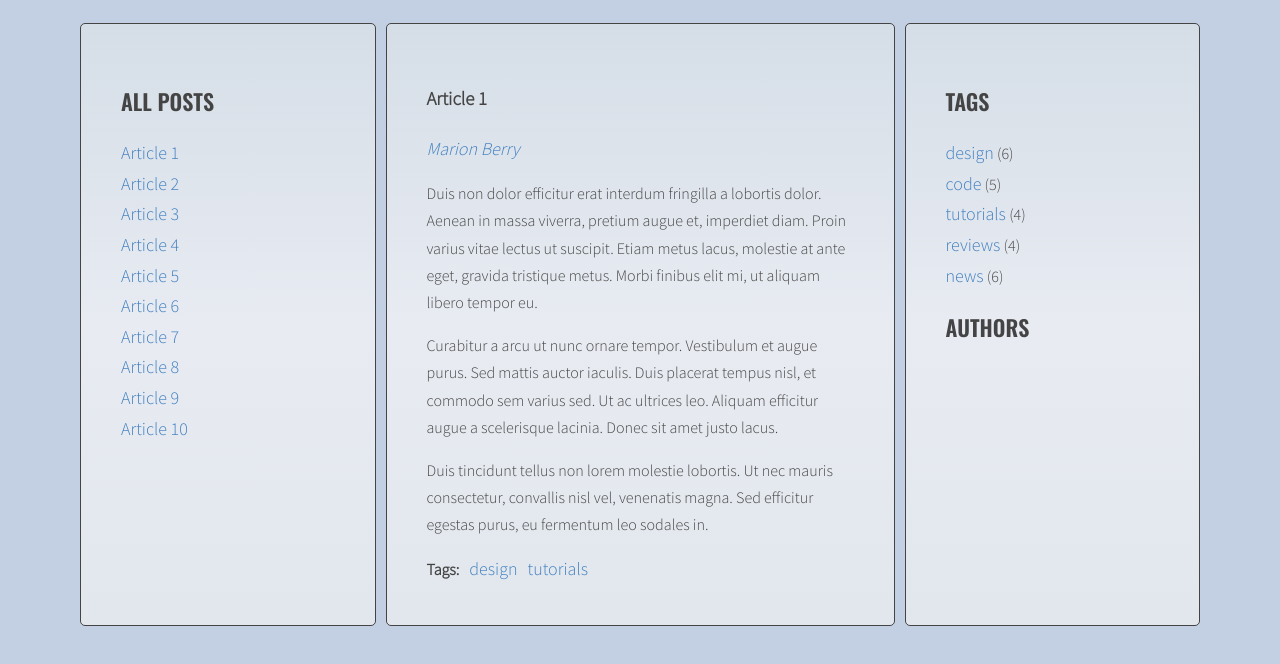
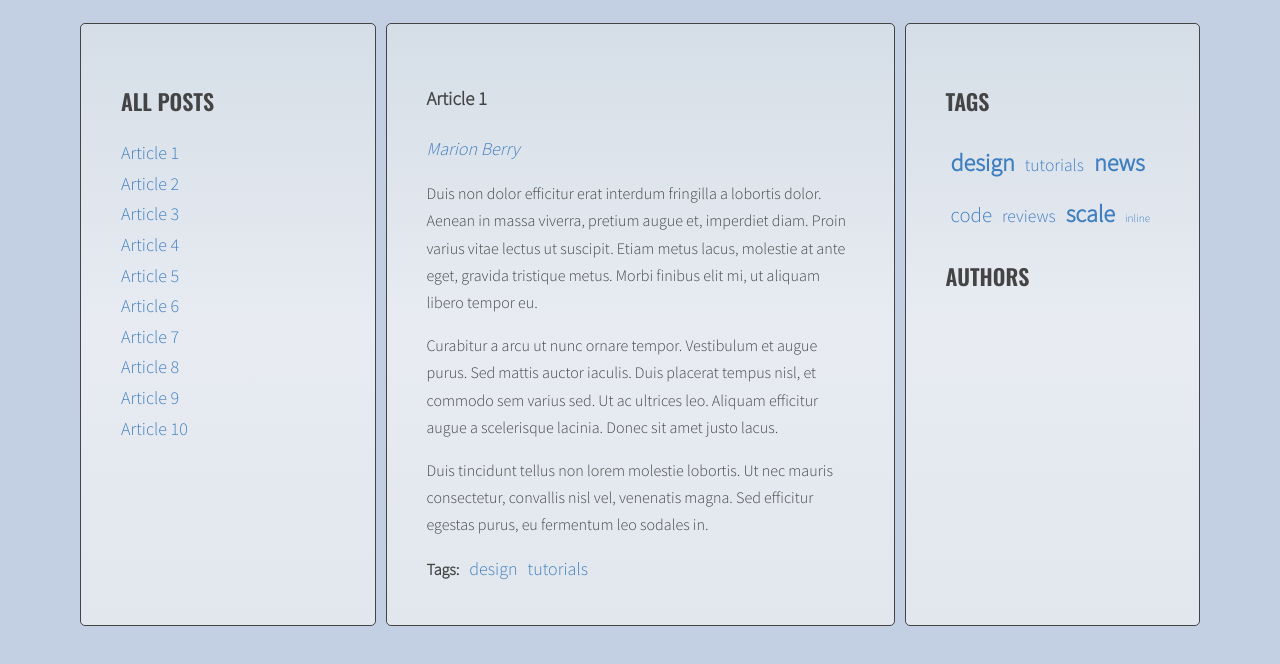
Before and after one commit to AndrejRaven/javascript-blog, a website: page index.html in a window 1280 px wide. Shown: the part 220-884 px from the top of the page. Drawn offline with nearby package versions, Linux system fonts and the light colour scheme.

Commit message:
add cloud tags

```diff
--- a/index.html
+++ b/index.html
@@ -19,10 +19,6 @@
                     <h2 class="section-title">All posts</h2>
                     <a href="#" class="burger" aria-label="mobile-menu"> <i class="fas fa-bars"></i></a>
                     <ul class="list titles">
-<<<<<<< HEAD
-=======
-
->>>>>>> dev
                     </ul>
                 </aside>
                 <section class="posts">
@@ -89,7 +85,7 @@
                             </ul>
                         </div>
                     </article>
-                    <article class="post" id="article-4" data-tags="tutorials code design" data-author="Kitty Toeban">
+                    <article class="post" id="article-4" data-tags="tutorials code design scale" data-author="Kitty Toeban">
                         <h3 class="post-title">Article 4</h3>
                         <p class="post-author"></p>
                         <div class="post-content">
@@ -110,7 +106,7 @@
                             </ul>
                         </div>
                     </article>
-                    <article class="post" id="article-5" data-tags="design reviews" data-author="Marion Berry">
+                    <article class="post" id="article-5" data-tags="design reviews scale" data-author="Marion Berry">
                         <h3 class="post-title">Article 5</h3>
                         <p class="post-author"></p>
                         <div class="post-content">
@@ -130,7 +126,7 @@
                             </ul>
                         </div>
                     </article>
-                    <article class="post" id="article-6" data-tags="reviews code" data-author="George Tuxedo">
+                    <article class="post" id="article-6" data-tags="reviews code scale" data-author="George Tuxedo">
                         <h3 class="post-title">Article 6</h3>
                         <p class="post-author"></p>
                         <div class="post-content">
@@ -152,7 +148,7 @@
                             </ul>
                         </div>
                     </article>
-                    <article class="post" id="article-7" data-tags="code news" data-author="Kitty Toeban">
+                    <article class="post" id="article-7" data-tags="code news scale" data-author="Kitty Toeban">
                         <h3 class="post-title">Article 7</h3>
                         <p class="post-author"></p>
                         <div class="post-content">
@@ -173,7 +169,7 @@
                             </ul>
                         </div>
                     </article>
-                    <article class="post" id="article-8" data-tags="news design tutorials" data-author="Theo Tabby">
+                    <article class="post" id="article-8" data-tags="news design tutorials scale" data-author="Theo Tabby">
                         <h3 class="post-title">Article 8</h3>
                         <p class="post-author"></p>
                         <div class="post-content">
@@ -195,7 +191,7 @@
                             </ul>
                         </div>
                     </article>
-                    <article class="post" id="article-9" data-tags="news tutorials" data-author="Marion Berry">
+                    <article class="post" id="article-9" data-tags="news tutorials scale" data-author="Marion Berry">
                         <h3 class="post-title">Article 9</h3>
                         <p class="post-author"></p>
                         <div class="post-content">
@@ -217,7 +213,7 @@
                             </ul>
                         </div>
                     </article>
-                    <article class="post" id="article-10" data-tags="code design news reviews" data-author="George Tuxedo">
+                    <article class="post" id="article-10" data-tags="code design inline news reviews" data-author="George Tuxedo">
                         <h3 class="post-title">Article 10</h3>
                         <p class="post-author"></p>
                         <div class="post-content">
@@ -246,11 +242,6 @@
                 <aside class="sidebar footer">
                     <h2 class="section-title">Tags</h2>
                     <ul class="list tags">
-                        <li><a href="#">design</a> <span>(6)</span></li>
-                        <li><a href="#">code</a> <span>(5)</span></li>
-                        <li><a href="#">tutorials</a> <span>(4)</span></li>
-                        <li><a href="#">reviews</a> <span>(4)</span></li>
-                        <li><a href="#">news</a> <span>(6)</span></li>
                     </ul>
                     <h2 class="section-title">Authors</h2>
                     <ul class="list authors">
--- a/js/script.js
+++ b/js/script.js
@@ -30,7 +30,10 @@ const optArticleSelector = '.post',
     optTitleSelector = '.post-title',
     optTitleListSelector = '.titles',
     optArticleTagsSelector = '.post-tags .list',
-    optArticleAuthorSelector = '.post .post-author';
+    optArticleAuthorSelector = '.post .post-author',
+    optTagsListSelector = '.tags .list',
+    optCloudClassCount = 5,
+    optCloudClassPrefix = 'tag-size-';
 
 function generateTitleLinks(customSelector = '') {
 
@@ -82,11 +85,39 @@ burgerMenu.addEventListener('click', () => {
     }
 });
 
-function generateTags() {
+
+function calculateTagsParams(tags) {
+    const params = {
+        max: 0,
+        min: 99999
+    }
+    for(let tag in tags){
+        params.max = Math.max(tags[tag], params.max);
+        params.min = Math.min(tags[tag], params.min);
+      }
+
+
+    return params;
+}
+
+ function calculateTagClass(count, params) {
+
+     const normalizedCount = count - params.min;
+     const normalizedMax = params.max - params.min;
+     const percentage = normalizedCount / normalizedMax;
+     const classNumber = Math.floor( percentage * (optCloudClassCount - 1) + 1 );
+
+     return optCloudClassPrefix + classNumber;
+    }
+
+function generateTags(){
+    /* [NEW] create a new variable allTags with an empty object */
+    let allTags = {};
+
     /* find all articles */
     const articles = document.querySelectorAll(optArticleSelector);
     /* START LOOP: for every article: */
-    for (let article of articles) {
+    for(let article of articles) {
       /* find tags wrapper */
       const tagsWrapper = article.querySelector(optArticleTagsSelector);
       /* make html variable with empty string */
@@ -96,17 +127,38 @@ function generateTags() {
       /* split tags into array */
       const articleTagsArray = articleTags.split(' ');
       /* START LOOP: for each tag */
-        for (let tag of articleTagsArray) {
+        for(let tag of articleTagsArray) {
         /* generate HTML of the link */
-            const htmlTag = `<li><a href="#tag-${tag}">${tag}</a></li>`;
+        const linkHTML = `<li><a href="#tag-${tag}">${tag}</a></li>`;
         /* add generated code to html variable */
-            html = html + htmlTag;
+        html = html + linkHTML;
+        /* [NEW] check if this link is NOT already in allTags */
+        if(!allTags.hasOwnProperty(tag)){
+          /* [NEW] add generated code to allTags array */
+          allTags[tag] = 1;
+        } else {
+            allTags[tag]++;
+        }
+
       /* END LOOP: for each tag */
         }
       /* insert HTML of all the links into the tags wrapper */
       tagsWrapper.innerHTML = html;
     /* END LOOP: for every article: */
     }
+    /* [NEW] find list of tags in right column */
+    const tagList = document.querySelector('.tags');
+
+    let allTagsHTML = '';
+
+    const tagsParams = calculateTagsParams(allTags);
+
+
+    for(let tag of Object.keys(allTags)) {
+        allTagsHTML += `<li><a href="#tag-${tag}" class="${calculateTagClass(allTags[tag], tagsParams)}">${tag}</a></li>`;
+        console.log(allTags[tag], tagsParams);
+    }
+    tagList.innerHTML = allTagsHTML;
   }
 
 generateTags();
--- a/sass/style.scss
+++ b/sass/style.scss
@@ -1,4 +1,4 @@
-@import url('https://fonts.googleapis.com/css?family=Oswald:400,600|Sacramento|Source+Sans+Pro:300&subset=latin-ext');
+@import url('https://fonts.googleapis.com/css?family=Oswald:200, 300,400,500,600|Sacramento|Source+Sans+Pro:300&subset=latin-ext');
 
 /* Variables */
 
@@ -165,6 +165,36 @@ a:hover {
     display: none;
 }
 
+.tag-size-1 {
+    font-size: 70%;
+    font-weight: 200;
+}
+
+.tag-size-2 {
+    font-size: 90%;
+    font-weight: 300;
+}
+
+.tag-size-3 {
+    font-size: 110%;
+    font-weight: 400;
+}
+
+.tag-size-4 {
+    font-size: 130%;
+    font-size: 500;
+}
+
+.tag-size-5 {
+    font-size: 150%;
+    font-weight: 600;
+}
+
+.tags li {
+    display: inline-block;
+    padding: 5px;
+}
+
 
 
 @media(max-width: 768px) {
```
Also changed, not shown: css/style.css, 1 other file. Lines whose indentation alone changed are shown as unchanged.
